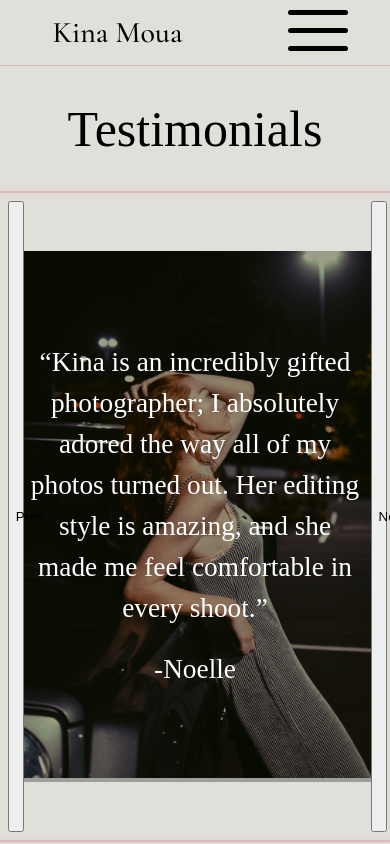
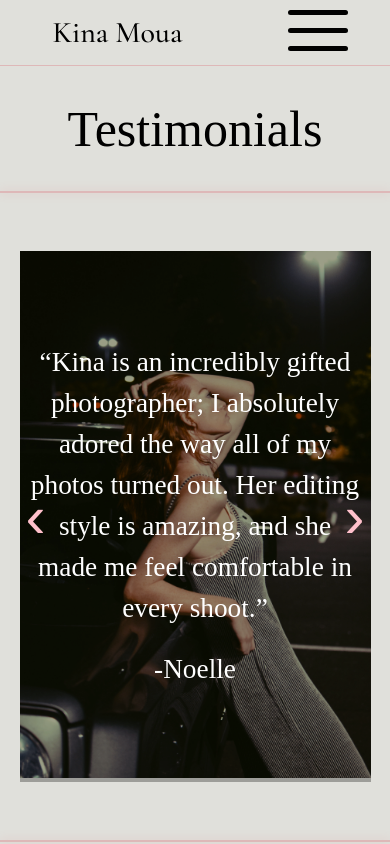
Before and after one commit to RMcLeanDev/KinaMouaPhotography, a React (Create React App) app: page /#/Testimonials in a window 390 px wide. Shown: the top 844 px of the page. Built offline with nearby package versions, Linux system fonts and the light colour scheme; no server answers.

Commit message:
fix slideshow on mobile and add some styling to next and prev button. add support for mobile to swipe through slideshow

```diff
--- a/package.json
+++ b/package.json
@@ -16,6 +16,7 @@
     "react-redux": "^7.2.5",
     "react-router-dom": "^5.3.0",
     "react-scripts": "4.0.3",
+    "react-swipeable": "^6.2.0",
     "redux-thunk": "^2.3.0",
     "web-vitals": "^1.0.1"
   },
--- a/src/components/Testimonials.js
+++ b/src/components/Testimonials.js
@@ -6,8 +6,14 @@ import testim2 from '../assets/testim2.jpg';
 import testim3 from '../assets/testim3.jpeg';
 import testim4 from '../assets/testim4.jpeg';
 import downArrow from '../assets/downArrow.png';
+import {useSwipeable} from "react-swipeable";
 
 function Testimonials(){
+
+    const handlers = useSwipeable({
+        onSwipedLeft: () => nextPhoto(),
+        onSwipedRight: () => prevPhoto()
+    })
 
 
     let images = [testim1, testim2, testim3, testim4];
@@ -87,16 +93,16 @@ function Testimonials(){
                     </div>
                 </div>
             </div>
-            <div className="mobileTestim">
-                <button onClick={prevPhoto} className="prevButton">Prev</button>
+            <div className="mobileTestim" {...handlers}>
                 <div className="testimonialContainer">
                     <img src={images[count]}/>
                     <div className="satatement">
+                        <button onClick={prevPhoto} className="prevButton">&#x2039;</button>
                         <h2>{comment[count]}</h2>
                         <h2>{name[count]}</h2>
+                        <button onClick={nextPhoto} className="nextButton">&#x203A;</button>
                     </div>
                 </div>
-                <button onClick={nextPhoto} className="nextButton">Next</button>
             </div>
             <hr/>
             <img src={downArrow} className="downArrow"/>
--- a/src/scss/Testimonials.scss
+++ b/src/scss/Testimonials.scss
@@ -1,6 +1,9 @@
 @import './Mixin.scss';
 
 .testimonials{
+    .mobileTestim{
+        display: none;
+    }
     h1{
         font-size: 50px;
         font-weight: 400;
@@ -90,7 +93,6 @@
             display: grid;
             width: 100vw;
             position: relative;
-            grid-template-columns: 3vw 90vw 3vw;
             justify-content: center;
             .testimonialContainer{
                 position: relative;
@@ -105,7 +107,7 @@
                     flex-direction: column;
                     justify-content: center;
                     height: 100%;
-                    width: 100%;
+                    width: 90vw;
                     background-color: rgba(0,0,0,0.3);
                     color: white;
                     h2{
@@ -116,12 +118,28 @@
                         line-height: 150%;
                         opacity: 1;
                     }
+                    .prevButton{
+                        position: absolute;
+                        left: 0;
+                        font-size: 60px;
+                        color: pink;
+                        background-color: rgba(0,0,0,0);
+                        border: 0px;
+                    }
+                    .nextButton{
+                        position: absolute;
+                        right: 0;
+                        font-size: 60px;
+                        color: pink;
+                        background-color: none;
+                        background-color: rgba(0,0,0,0);
+                        border: 0px;
+                    }
                 }
             }
-            button{
-                z-index: 5;
-                width: 1vw;
-            }
+        }
+        form{
+            width: 90vw;
         }
     }
 }
```
Also changed, not shown: 1 other file (tests, documents, lock files or other folders).
